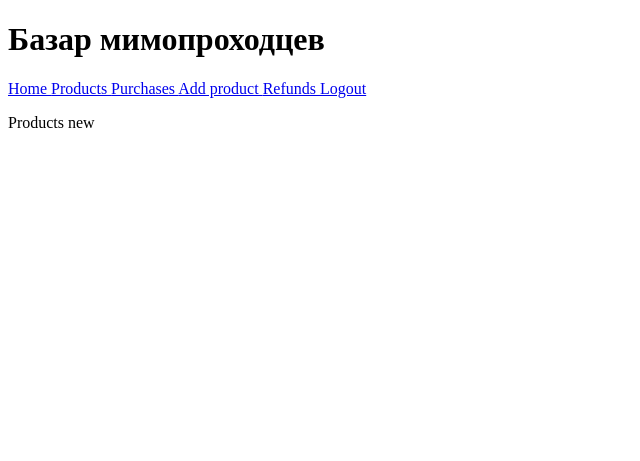
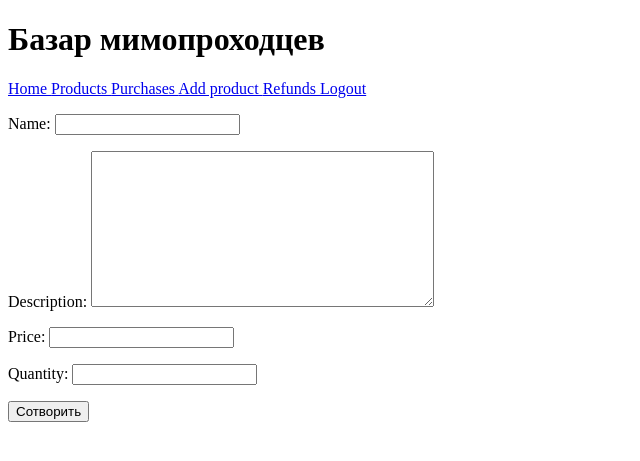
Before and after one commit to SaparinOleg/django_web_store, a Django app: page /products/new in a window 1280 px wide. Shown: the top 461 px of the page, without its empty margins (0-640 px from the left). Run offline with Django 4.2, Linux system fonts and the light colour scheme; the visitor is signed in with stand-in values (Sample User, id 1).

Commit message:
Add pages for editing and adding products

```diff
--- a/core/templates/navigation_bar.html
+++ b/core/templates/navigation_bar.html
@@ -12,10 +12,8 @@
         <a href="{% url 'core:purchases' %}"> Purchases </a>
 
         {% if request.user.is_superuser %}
-            <a href="{% url 'core:products_new' %}"> Add product </a>
-            {% for product in object_list %}
-                <a href="{% url 'core:products_edit' pk=product.pk %}"> Edit product </a>
-            {% endfor %}
+            <a href="{% url 'core:product_add' %}"> Add product </a>
+{#            <a href="{% url 'core:products_edit' pk=product.pk %}"> Edit product </a>#}
             <a href="{% url 'core:refunds' %}"> Refunds </a>
         {% endif %}
 
--- /dev/null
+++ b/core/templates/product_add.html
@@ -0,0 +1,11 @@
+{% extends "base.html" %}
+{% load static %}
+
+{% block title %} Products {% endblock %}
+{% block content %}
+    <form method="post">
+        {% csrf_token %}
+        {{ form.as_p }}
+        <input type="submit" value="Сотворить">
+    </form>
+{% endblock %}
--- a/core/templates/products_list.html
+++ b/core/templates/product_list.html
@@ -12,12 +12,12 @@
                 <p> Описание: {{ product.description }} </p>
                 <form method="post">
                     {% csrf_token %}
-
+                    {{ form.as_p }}
                     {% if request.user.is_authenticated %}
-                        <input type="number" name="quantity" value="0" min="0" max="{{ product.quantity }}" step="1">
+                        <input type="number" name="quantity" value="1" min="0" max="{{ product.quantity }}" step="1">
                         <input type="submit" value="Купить">
                         {% if request.user.is_superuser %}
-                            <a href="{% url 'core:products_edit' %}"> Изменить </a>
+                            <a href="{% url 'core:product_edit' product.pk %}"> Изменить </a>
                         {% endif %}
                     {% endif %}
 
--- a/core/templates/products_new.html
+++ /dev/null
@@ -1,7 +0,0 @@
-{% extends "base.html" %}
-{% load static %}
-
-{% block title %} Products {% endblock %}
-{% block content %}
-    <p> Products new </p>
-{% endblock %}
--- a/core/urls.py
+++ b/core/urls.py
@@ -5,10 +5,10 @@ from core.views import (
     RegistrationView,
     LoginUserView,
     LogoutUserView,
-    ProductsListView,
-    ProductsNewView,
-    ProductsEditView,
-    PurchasesListView,
+    ProductListView,
+    ProductAddView,
+    ProductEditView,
+    PurchaseListView,
     RefundsListView
 )
 
@@ -19,9 +19,9 @@ urlpatterns = [
     path('register/', RegistrationView.as_view(), name='register'),
     path('login/', LoginUserView.as_view(), name='login'),
     path('logout/', LogoutUserView.as_view(), name='logout'),
-    path('products', ProductsListView.as_view(), name='products'),
-    path('products/new', ProductsNewView.as_view(), name='products_new'),
-    path('products/edit', ProductsEditView.as_view(), name='products_edit'),
-    path('purchases', PurchasesListView.as_view(), name='purchases'),
-    path('refunds', RefundsListView.as_view(), name='refunds'),
+    path('products', ProductListView.as_view(), name='products'),
+    path('products/new', ProductAddView.as_view(), name='product_add'),
+    path('products/<int:pk>/edit/', ProductEditView.as_view(), name='product_edit'),
+    path('purchases/', PurchaseListView.as_view(), name='purchases'),
+    path('refunds/', RefundsListView.as_view(), name='refunds'),
 ]
--- a/core/views.py
+++ b/core/views.py
@@ -1,13 +1,14 @@
+from django.contrib import messages
 from django.contrib.auth import login
 from django.contrib.auth.mixins import AccessMixin, LoginRequiredMixin, UserPassesTestMixin
 from django.contrib.auth.views import LoginView, LogoutView
 from django.http import HttpResponseRedirect
 from django.views.generic import TemplateView, ListView
-from django.views.generic.edit import FormView, UpdateView
+from django.views.generic.edit import FormView, UpdateView, CreateView
 from django.urls import reverse, reverse_lazy
 
-from core.forms import RegistrationForm
-from core.models import Product
+from core.forms import RegistrationForm, PurchaseForm
+from core.models import Product, Purchase, User
 
 
 class SuperuserRequiredMixin(UserPassesTestMixin, AccessMixin):
@@ -41,37 +42,44 @@ class LoginUserView(LoginView):
     template_name = 'registration/login.html'
 
     def get_success_url(self):
-        return reverse('core:home')
+        return reverse_lazy('core:home')
 
 
 class LogoutUserView(LogoutView):
     template_name = 'registration/logout.html'
 
     def get_success_url(self):
-        return reverse('core:home')
+        return reverse_lazy('core:home')
 
 
-class ProductsListView(ListView):
-    template_name = 'products_list.html'
+class ProductListView(ListView):
+    template_name = 'product_list.html'
     model = Product
     ordering = ['price']
     paginate_by = 3
 
 
-class ProductsNewView(SuperuserRequiredMixin, TemplateView):
-    template_name = 'products_new.html'
-    login_url = 'core:products'
+class ProductAddView(SuperuserRequiredMixin, CreateView):
+    template_name = 'product_add.html'
+    model = Product
+    fields = ['name', 'description', 'price', 'quantity']
+    success_url = reverse_lazy('core:products')
 
 
-class ProductsEditView(SuperuserRequiredMixin, TemplateView):
-    template_name = 'products_edit.html'
+class ProductEditView(SuperuserRequiredMixin, UpdateView):
+    template_name = 'product_edit.html'
+    model = Product
     login_url = 'core:products'
+    fields = ['name', 'description', 'price', 'quantity']
+
+    def get_success_url(self):
+        return reverse_lazy('core:products')
 
 
-class PurchasesListView(LoginRequiredMixin, TemplateView):
-    template_name = 'purchases_list.html'
+class PurchaseListView(LoginRequiredMixin, TemplateView):
+    template_name = 'purchase_list.html'
     login_url = 'core:login'
 
 
 class RefundsListView(SuperuserRequiredMixin, TemplateView):
-    template_name = 'refunds_list.html'
+    template_name = 'refund_list.html'
--- a/web_store/settings.py
+++ b/web_store/settings.py
@@ -78,7 +78,7 @@ WSGI_APPLICATION = 'web_store.wsgi.application'
 
 DATABASES = {
     'default': {
-        'ENGINE': 'django.db.backends.postgresql_psycopg2',
+        'ENGINE': 'django.db.backends.postgresql',
         'NAME': 'django_store',
         'USER': 'pif',
         'PASSWORD': 'tyu',
```
Also changed, not shown: core/forms.py (+9 -1 lines), core/templates/product_edit.html (added, +11 -0 lines), core/templates/products_edit.html (deleted, +0 -7 lines), core/templates/purchase_list.html (renamed from core/templates/purchases_list.html), core/templates/refund_list.html (renamed from core/templates/refunds_list.html).
